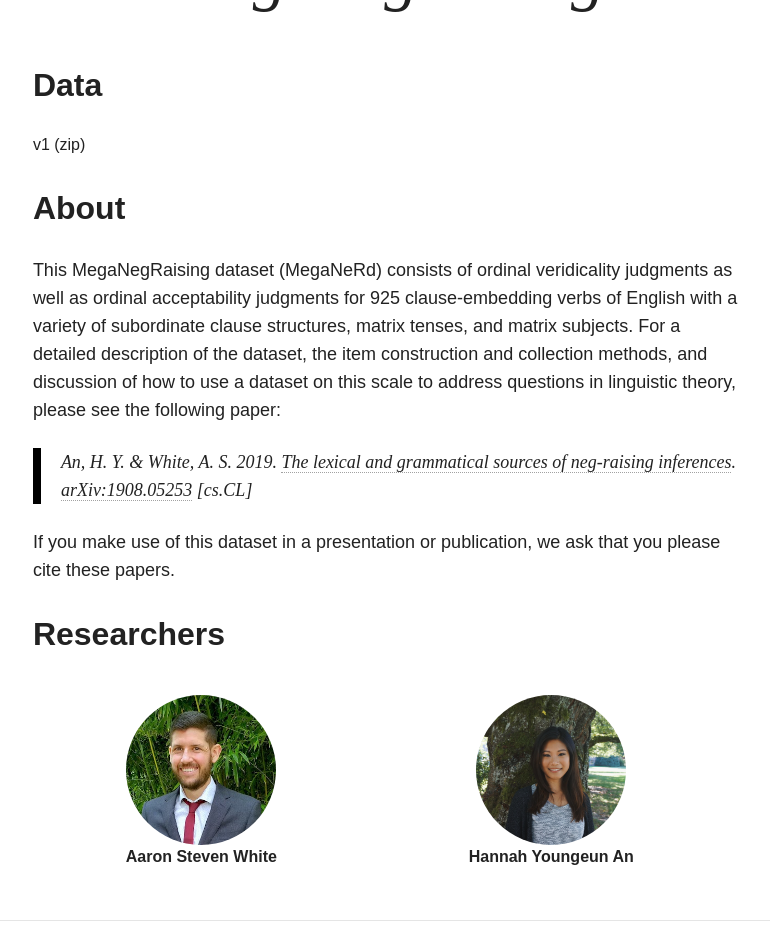
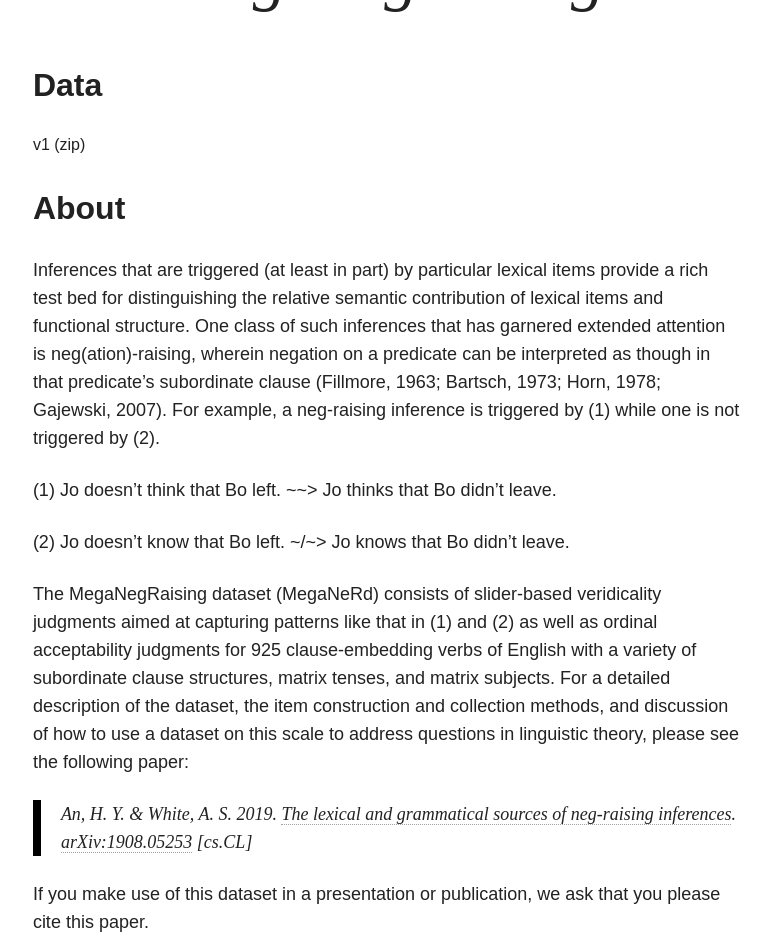
Before and after one commit to MegaAttitude/megaattitude.github.io, a Jekyll site: the page built from projects/mega-negraising/index.md, in a window 1280 px wide and 1400 px high, scrolled down 537 px, cut to the strip 0-945 px from the top of the window. Shown: the whole strip, without its empty margins (253-1023 px from the left). Built offline with Jekyll 4.4.1, drawn with Linux system fonts in a browser that asks for light colours; nearby versions of some CDN libraries.

Commit message:
Updates MegaNegRaising dataset description

```diff
--- a/projects/mega-negraising/index.md
+++ b/projects/mega-negraising/index.md
@@ -4,8 +4,22 @@ handle: meganegraising
 search_omit: true
 ---
 
-This MegaNegRaising dataset (MegaNeRd) consists of ordinal veridicality judgments as well as ordinal acceptability judgments for 925 clause-embedding verbs of English with a variety of subordinate clause structures, matrix tenses, and matrix subjects. For a detailed description of the dataset, the item construction and collection methods, and discussion of how to use a dataset on this scale to address questions in linguistic theory, please see the following paper:
+Inferences that are triggered (at least in part) by particular lexical items
+provide a rich test bed for distinguishing the relative semantic contribution of
+lexical items and functional structure. One class of such inferences that has
+garnered extended attention is neg(ation)-raising, wherein negation on a
+predicate can be interpreted as though in that predicate’s subordinate clause
+(Fillmore, 1963; Bartsch, 1973; Horn, 1978; Gajewski, 2007). For example, a
+neg-raising inference is triggered by (1) while one is not triggered by (2).
+
+(1) Jo doesn’t think that Bo left.
+    ~~> Jo thinks that Bo didn’t leave.
+
+(2) Jo doesn’t know that Bo left.
+    ~/~> Jo knows that Bo didn’t leave.
+
+The MegaNegRaising dataset (MegaNeRd) consists of slider-based veridicality judgments aimed at capturing patterns like that in (1) and (2) as well as ordinal acceptability judgments for 925 clause-embedding verbs of English with a variety of subordinate clause structures, matrix tenses, and matrix subjects. For a detailed description of the dataset, the item construction and collection methods, and discussion of how to use a dataset on this scale to address questions in linguistic theory, please see the following paper:
 
 > An, H. Y. & White, A. S. 2019. [The lexical and grammatical sources of neg-raising inferences](https://arxiv.org/pdf/1908.05253). [arXiv:1908.05253](https://arxiv.org/abs/1908.05253) [cs.CL]
 
-If you make use of this dataset in a presentation or publication, we ask that you please cite these papers.
+If you make use of this dataset in a presentation or publication, we ask that you please cite this paper.
```
